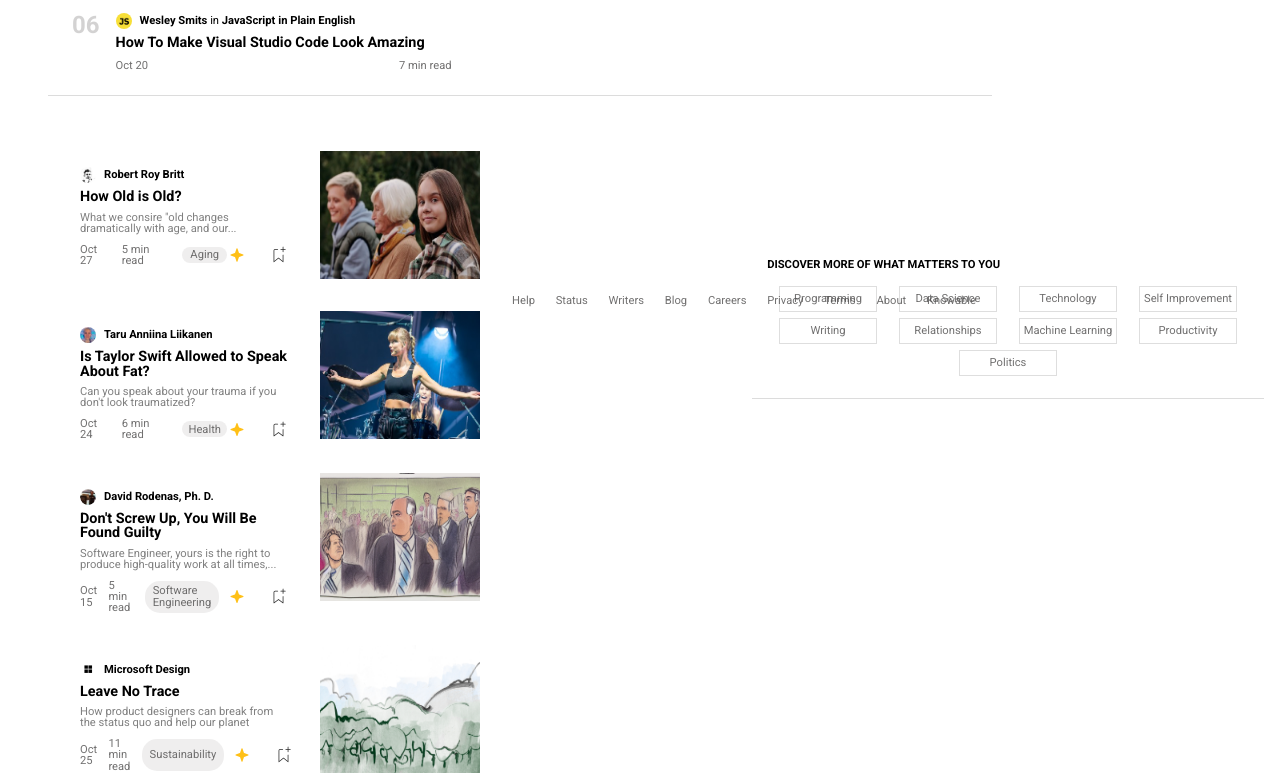
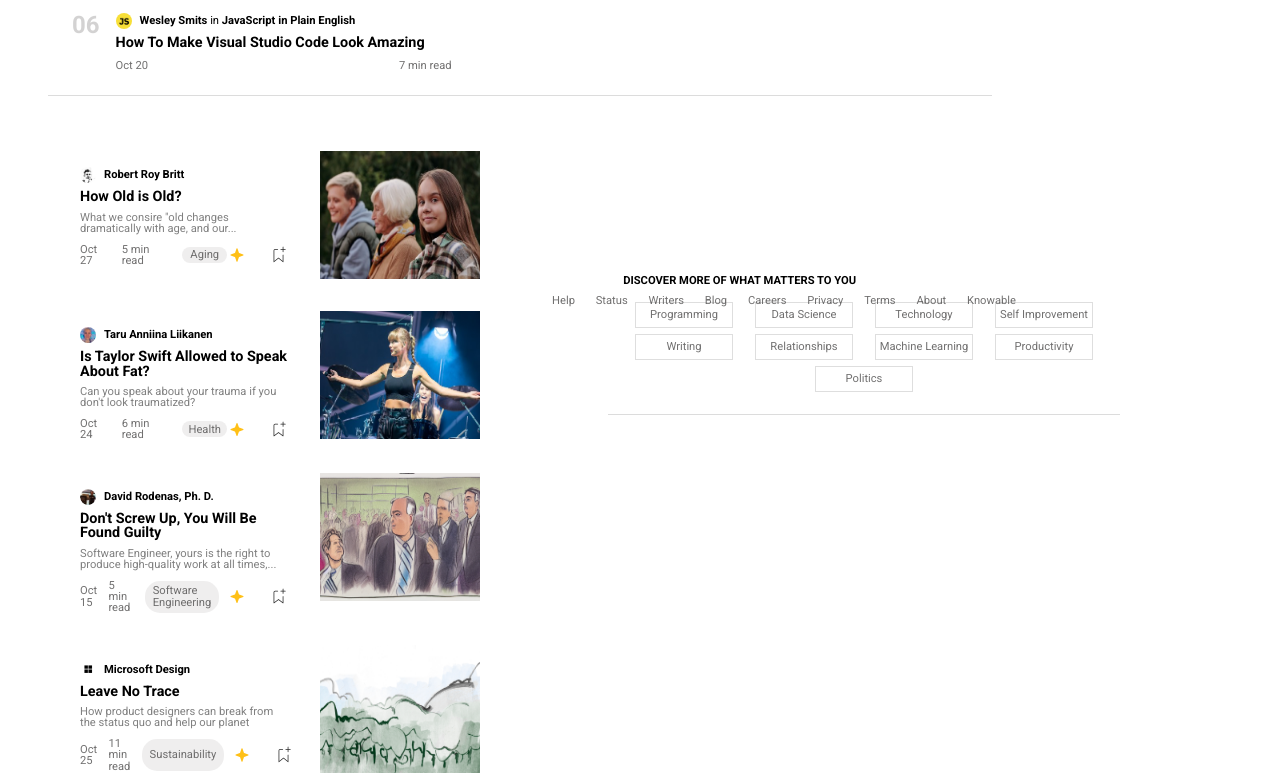
Before and after one commit to Claudio9905/Progetto-settimanale-U2-W1, a plain HTML site: page index.html in a window 1280 px wide. Shown: the part 809-1585 px from the top of the page. Drawn offline with nearby package versions, Linux system fonts and the light colour scheme.

Commit message:
update style.css

```diff
--- a/assets/css/style.css
+++ b/assets/css/style.css
@@ -491,6 +491,30 @@ main #bottom-section article .icona2 img:nth-child(2) {
   }
 }
 
+@media screen and (min-width: 1200px) {
+  main #mid-section {
+    margin-bottom: 0.5em;
+    margin-top: 3em;
+    font-family: "Roboto", sans-serif;
+    position: absolute;
+    right: 14em;
+    bottom: -27em;
+    width: 33em;
+  }
+
+  main #bottom-section .infoLink {
+    display: flex;
+    flex-wrap: wrap;
+    justify-content: space-between;
+    margin-bottom: 1em;
+    width: 29em;
+    margin-left: 0em;
+    top: 12em;
+    position: absolute;
+    left: 30.5em;
+  }
+}
+
 @media screen and (min-width: 1440px) {
   main #main-section {
     display: flex;
```
